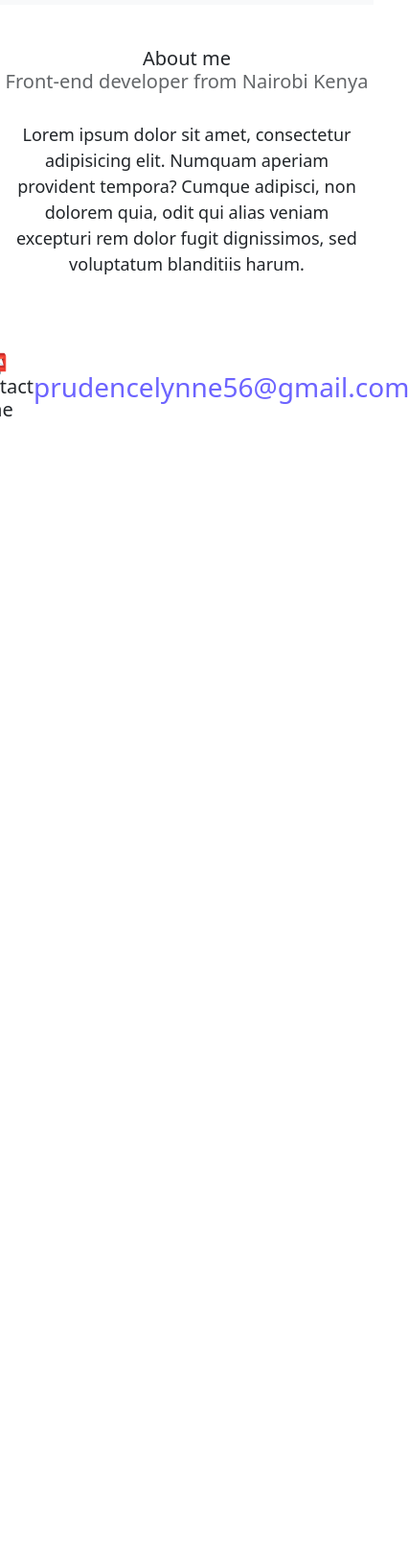
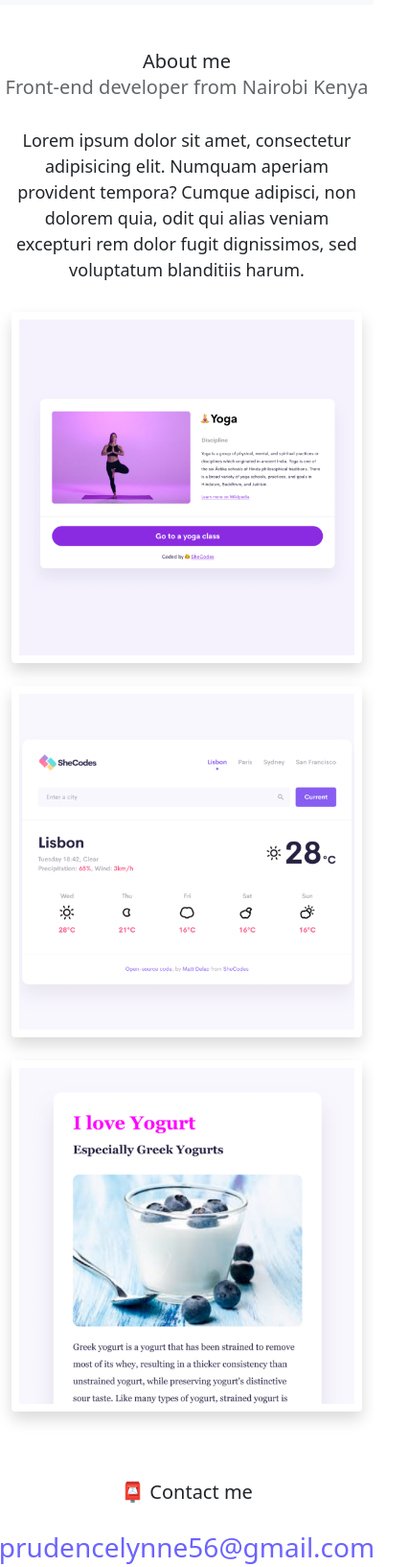
Before and after one commit to Prud5/advancedToolsHomwork, a website: page about.html in a window 390 px wide. Shown: the part 51-1684 px from the top of the page at 96% size, 427 px wide, since content can reach past the window. Before the commit the page ends 844 px from the top, so only its background shows below. Drawn offline with nearby package versions, Linux system fonts and the light colour scheme.

Commit message:
Made the website more responsive

```diff
--- a/about.html
+++ b/about.html
@@ -2,6 +2,7 @@
 <html lang="en">
   <head>
     <meta charset="UTF-8" />
+    <meta name="description" content="More information about Prudence Lynne">
     <meta http-equiv="X-UA-Compatible" content="IE=edge" />
     <meta name="viewport" content="width=device-width, initial-scale=1.0" />
     <link
@@ -36,13 +37,13 @@
         <div class="collapse navbar-collapse" id="navbarNav">
           <ul class="navbar-nav">
             <li class="nav-item">
-              <a class="nav-link" aria-current="page" href="index.html">Home</a>
+              <a class="nav-link" aria-current="page" href="index.html" title="homepage">Home</a>
             </li>
             <li class="nav-item">
-              <a class="nav-link active" href="about.html">About me</a>
+              <a class="nav-link active" href="about.html" title="about page">About me</a>
             </li>
             <li class="nav-item">
-              <a class="nav-link" href="about.html#contact">Contact me</a>
+              <a class="nav-link" href="about.html#contact" title="contact page">Contact me</a>
             </li>
           </ul>
         </div>
@@ -60,20 +61,20 @@
     </div>
     <div class="container">
       <div class="row">
-        <div class="col-sm-4">
-          <img src="images/yoga.png" class="img-fluid p-2 shadow rounded" />
+        <div class="col-sm-4 ">
+          <img src="images/yoga.png" class="img-fluid p-2 shadow rounded mb-4" alt="yoga project" />
         </div>
-        <div class="col-sm-4">
-          <img src="images/weather.png" class="img-fluid p-2 shadow rounded" />
+        <div class="col-sm-4 ">
+          <img src="images/weather.png" class="img-fluid p-2 shadow rounded mb-4"  alt="weather project"/>
         </div>
-        <div class="col-sm-4">
-          <img src="images/yogurt.png" class="img-fluid p-2 shadow rounded" />
+        <div class="col-sm-4 ">
+          <img src="images/yogurt.png" class="img-fluid p-2 shadow rounded mb-4" alt="yogurt project"/>
         </div>
       </div>
     </div>
     <div id="contact" class="mt-5">
-      <h2 class="text-center">📮 Contact me</h2>
-      <a href="mailto:[YOUR EMAIL]" class="email-link"> prudencelynne56@gmail.com </a>
+      <h2 class="text-center mb-4">📮 Contact me</h2>
+      <a href="mailto:[YOUR EMAIL]" class="email-link" title="Prudence lynne email address"> prudencelynne56@gmail.com </a>
     </div>
   </body>
 </html>
--- a/style.css
+++ b/style.css
@@ -90,13 +90,22 @@ p {
   .text-center{
     font-size: 20px;
   }
-  img{
-    display:none
+  h1{
+    font-size: 48px;
+    line-height: 1.5;
   }
-  .mt-5,col-6{
+    p{
+    text-align: center;
+  }
+   h2{
+    text-align: ;
+    font-size: 30px;
+   }
+   .primary-link{
     display: flex;
-      justify-content: center;
-      align-items: center;
+  margin-top: 40px;
+  justify-content: center;
+
    }
 
 }
```
Also changed, not shown: index.html (+9 -9 lines).
